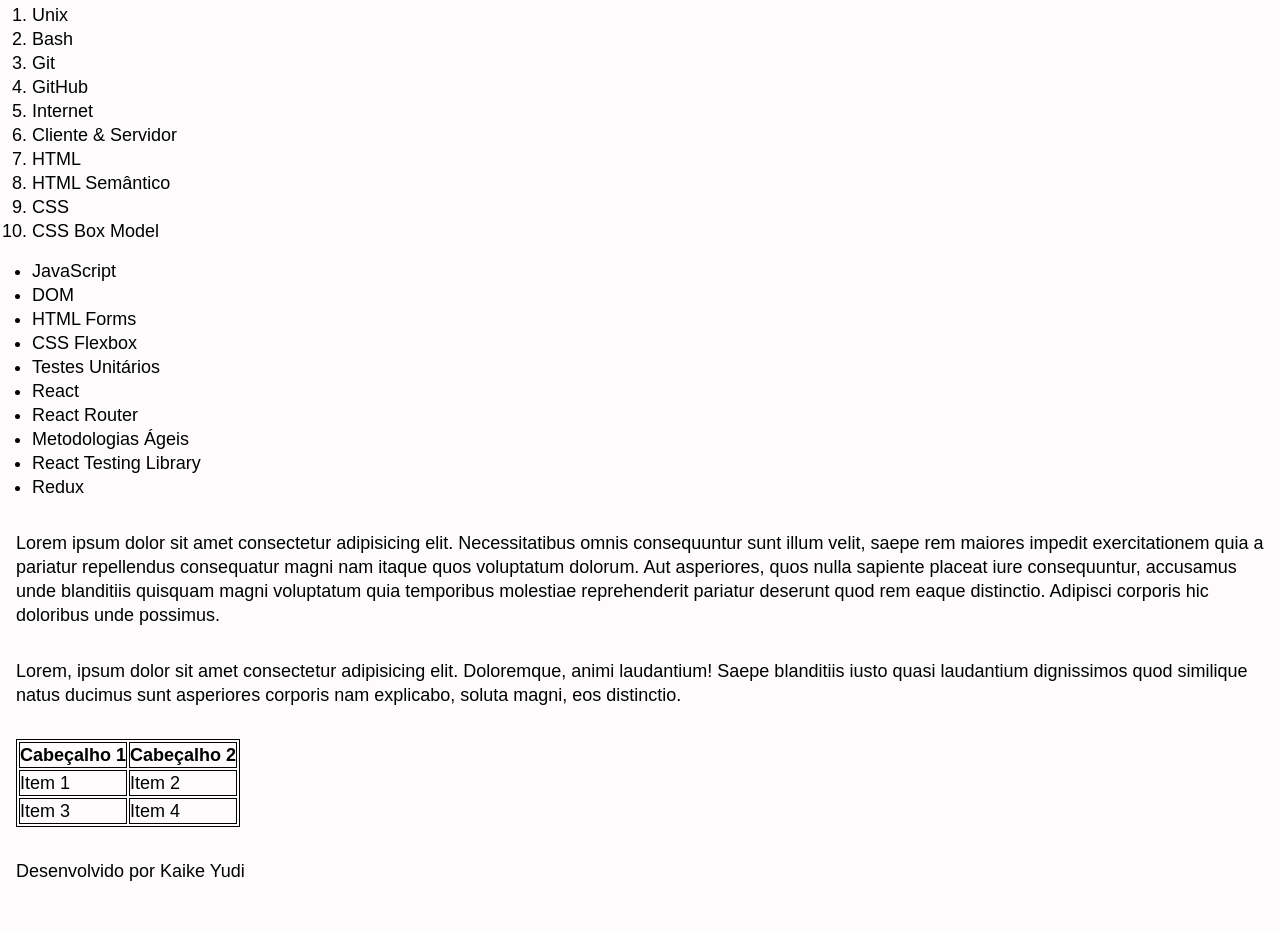
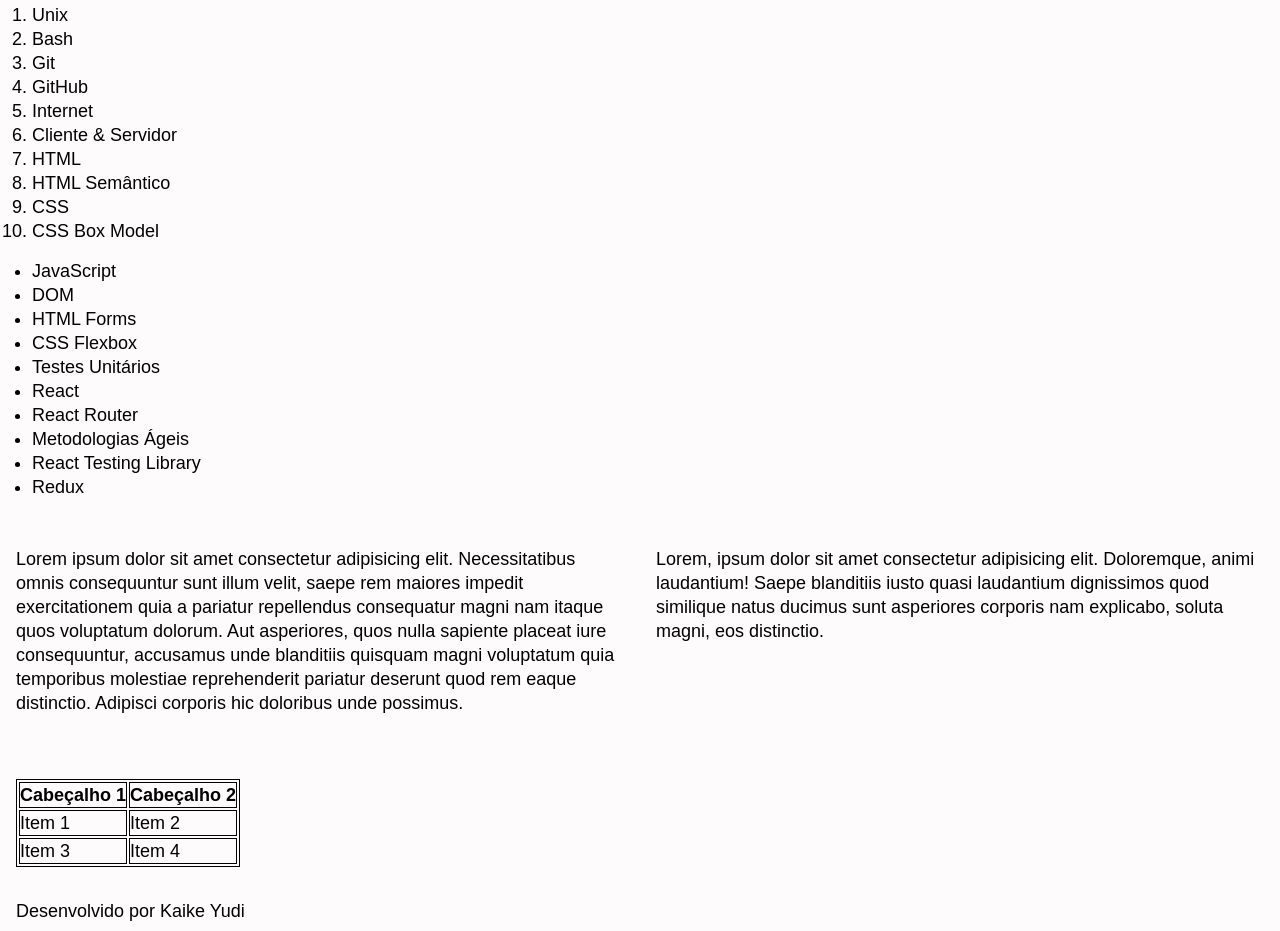
Before and after one commit to yudikaike/lessons-learned, a plain HTML site: page index.html in a window 1280 px wide. Shown: the part 291-1222 px from the top of the page. Before the commit the page ends 1182 px from the top, so only its background shows below. Drawn offline with Linux system fonts and the light colour scheme.

Commit message:
style: posiciona artigo e seção um ao lado do outro

```diff
--- a/index.html
+++ b/index.html
@@ -43,12 +43,12 @@
                 <li>Redux</li>
             </ul>
         </section>
-        <article>
+        <article class="lado-esquerdo">
             <p>
                 Lorem ipsum dolor sit amet consectetur adipisicing elit. Necessitatibus omnis consequuntur sunt illum velit, saepe rem maiores impedit exercitationem quia a pariatur repellendus consequatur magni nam itaque quos voluptatum dolorum. Aut asperiores, quos nulla sapiente placeat iure consequuntur, accusamus unde blanditiis quisquam magni voluptatum quia temporibus molestiae reprehenderit pariatur deserunt quod rem eaque distinctio. Adipisci corporis hic doloribus unde possimus.
             </p>
         </article>
-        <aside>
+        <aside class="lado-direito">
             <p>
                 Lorem, ipsum dolor sit amet consectetur adipisicing elit. Doloremque, animi laudantium! Saepe blanditiis iusto quasi laudantium dignissimos quod similique natus ducimus sunt asperiores corporis nam explicabo, soluta magni, eos distinctio.
             </p>
--- a/style.css
+++ b/style.css
@@ -37,3 +37,13 @@ table , th , td {
   margin: 72px 16px 0;
   width: 200px;
 }
+
+.lado-esquerdo , .lado-direito {
+  display: inline-block;
+  width: 50%;
+}
+
+.lado-direito {
+  position: absolute;
+  right: 0;
+}
```
